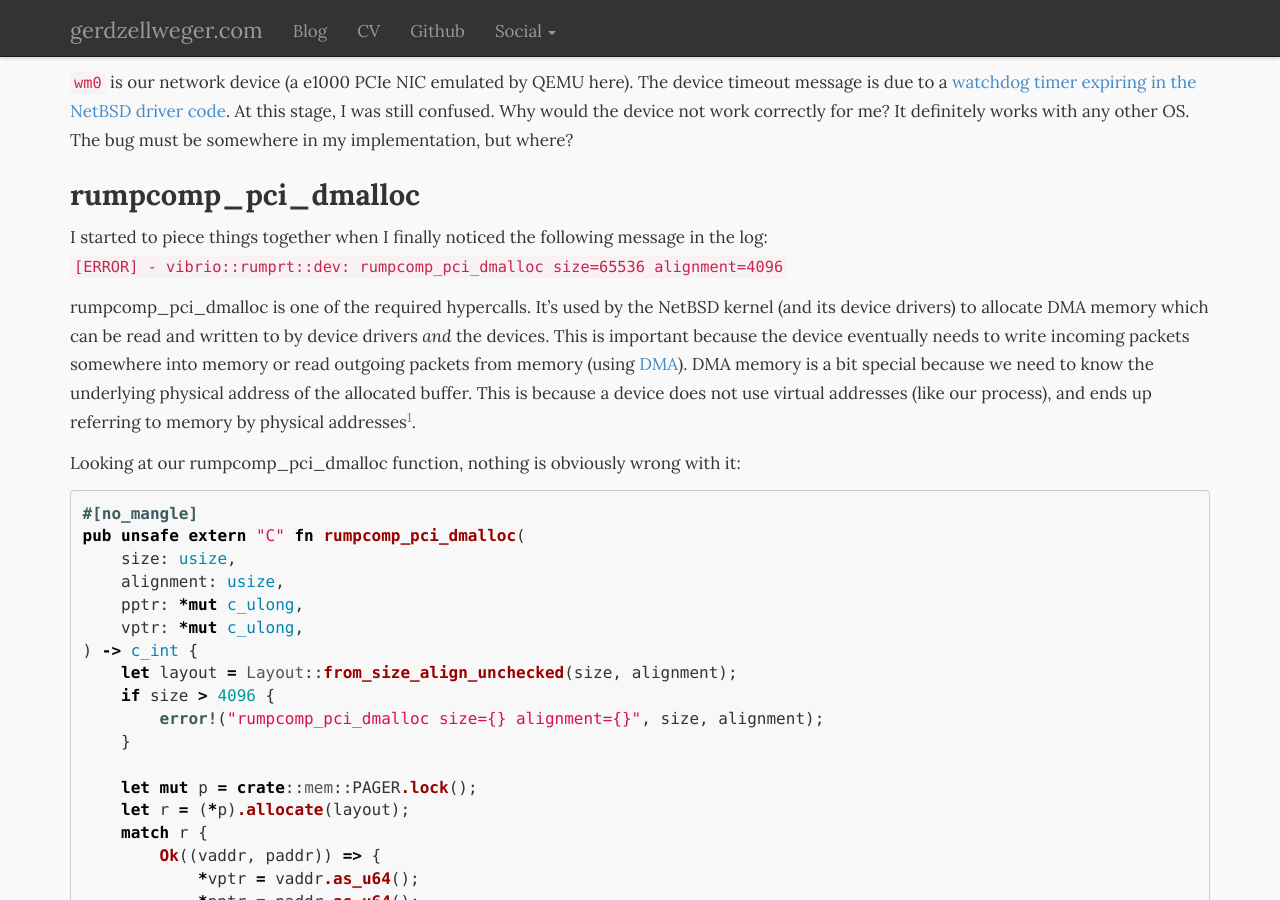
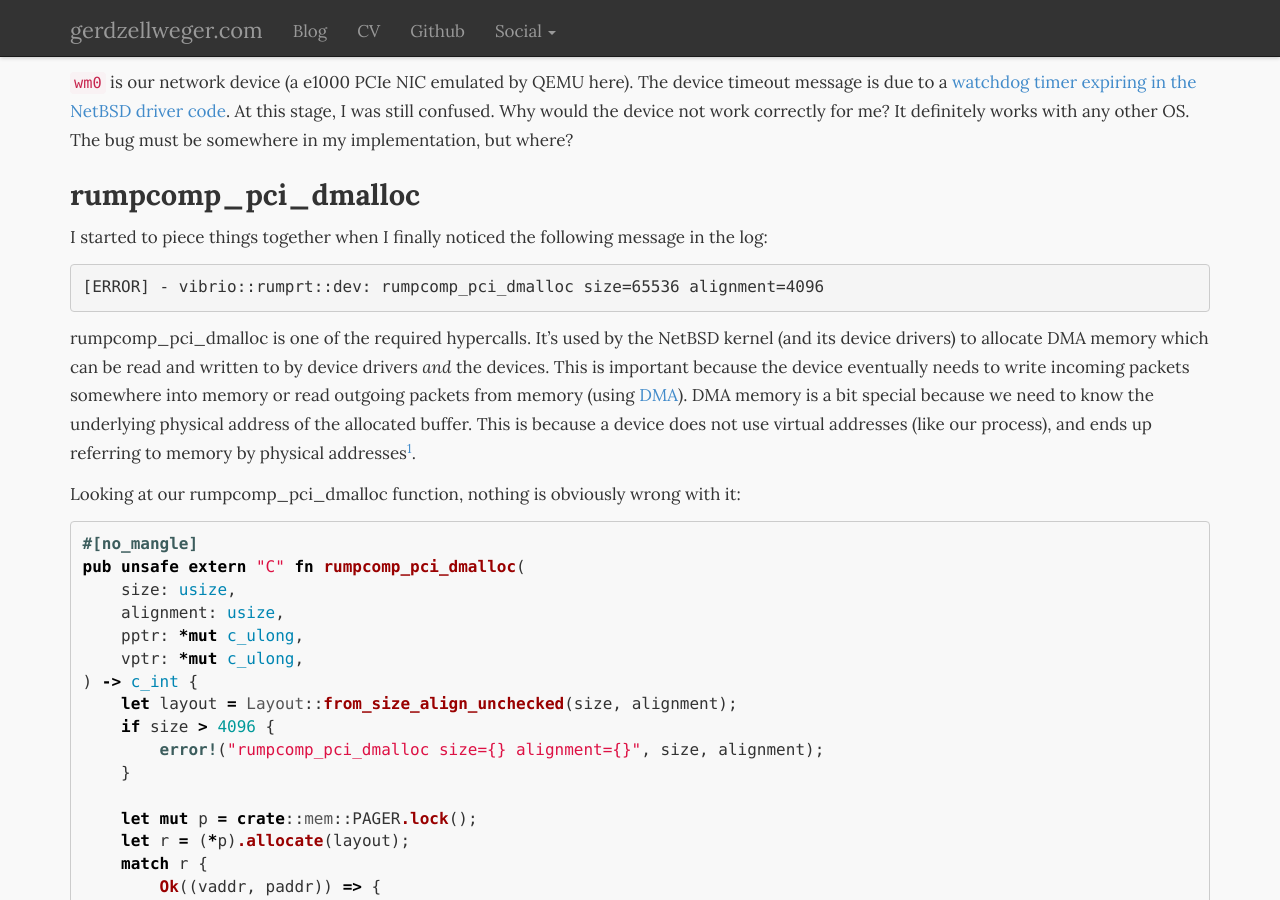
Before and after one commit to gz/website, a Jekyll site: the page built from _posts/2020-03-08-76-requests-per-second.markdown, in a window 1280 px wide and 900 px high, scrolled down 3077 px. Built offline with Jekyll 4.4.1, drawn with Linux system fonts in a browser that asks for light colours; nearby versions of some CDN libraries; comment, search, counter and statistics services are not loaded.

Commit message:
Fix line width.

````diff
--- a/_posts/2020-03-08-76-requests-per-second.markdown
+++ b/_posts/2020-03-08-76-requests-per-second.markdown
@@ -176,7 +176,10 @@ somewhere in my implementation, but where?
 
 I started to piece things together when I finally noticed the following message
 in the log:
-`[ERROR] - vibrio::rumprt::dev: rumpcomp_pci_dmalloc size=65536 alignment=4096`
+
+```log
+[ERROR] - vibrio::rumprt::dev: rumpcomp_pci_dmalloc size=65536 alignment=4096
+```
 
 rumpcomp_pci_dmalloc is one of the required hypercalls. It's used by the NetBSD
 kernel (and its device drivers) to allocate DMA memory which can be read and
````
